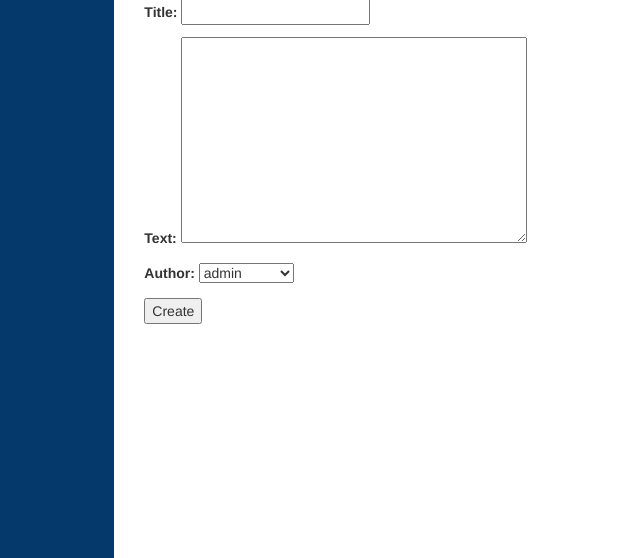
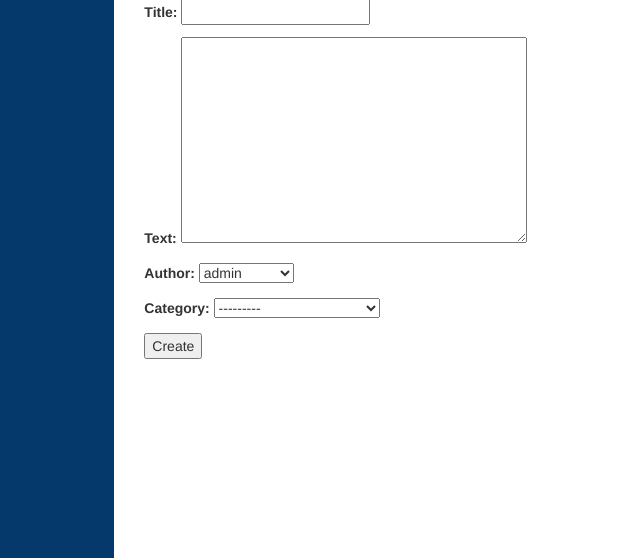
Before and after one commit to MaksudAkramov/Blog, a Django app: page /blog/create/ in a window 1280 px wide; the page is wider, and only the part inside the window is pictured. Shown: the part 153-711 px from the top of that part, without its empty margins (99-739 px from the left). Run offline with Django 3.2, Linux system fonts and the light colour scheme; a user stored in the database is signed in; data comes from the database, SQL or seed files in the repository; both versions use the stored data as it was after the commit; parts of the project's set-up code (start-up, migrations or seed data) failed here and were passed over; some libraries are stand-ins or nearby versions; some web fonts are replaced.

Commit message:
add like dislike, category list, fix auth and so on

```diff
--- a/blog/forms.py
+++ b/blog/forms.py
@@ -14,4 +14,4 @@ class PostForm(forms.ModelForm):
     author = models.ForeignKey(Account, on_delete=CASCADE)
     class Meta:
         model = Post
-        fields = ['title', 'text', 'author']
+        fields = ['title', 'text', 'author', 'category']
--- a/blog/urls.py
+++ b/blog/urls.py
@@ -7,12 +7,12 @@ from .views import AboutUsView, CategoryListView, PostDetailView, PostListView,
 
 urlpatterns = [
     path('', PostListView.as_view(), name='home'),
-    # path('', CategoryListView.as_view(), name='categories'),
+    path('', CategoryListView.as_view(), name='categories'),
     path('<int:pk>', PostDetailView.as_view(), name='post_detail'),
     path('create/', add_post, name='create'),
     path('<post_id>/comment', comment_post, name='comment'),
     path('<post_id>/like', like_post, name='like'),
     path('<post_id>/dislike', dislike_post, name='dislike'),
     path('aboutus', AboutUsView.as_view(), name='aboutus'),
-    path('news', CategoryListView.as_view(), name='category_news'),
+    # path('category/<slug:pk>', CategoryListView.as_view()
 ]
--- a/blog/views.py
+++ b/blog/views.py
@@ -32,17 +32,17 @@ class PostDetailView(LoginPermissionMixin, DetailView):
     def get_context_data(self, **kwargs):
         context = super().get_context_data()
         context['comment_form'] = CommentForm()
-        context['comment_list'] = Comment.objects.filter(post=self.object).order_by('-created_time')
+        context['comment_list'] = Comment.objects.filter(post=self.object).order_by('created_time')
 
         return context
 
-class CategoryListView(ListView):
+class CategoryListView(ListView,):
     model = Post
     template_name = 'blog/category_list.html'
     paginate_by = 6
 
     def get_queryset(self):
-       return Post.objects.filter(category=self.request.resolver_match.kwargs['pk']).order_by('-date')
+       return Post.objects.filter(category=self.request.resolver_match.kwargs['pk']).order_by('-created_time')
 
     def get_context_data(self, **kwargs):
         context = super().get_context_data(*kwargs)
--- a/templates/base.html
+++ b/templates/base.html
@@ -120,7 +120,7 @@
                             <li><a href="#section3">Photoseververe</a></li> -->
 
                             {% for c in category_list %}
-                            <li><a href="">{{c.name}}</a></li><br>
+                            <li><a href="#">{{c.name}}</a></li><br>
                             {% endfor %}
 
                         </ul><br>
```
Also changed, not shown: blog/migrations/0001_initial.py (deleted), blog/migrations/0002_category_dislike_like.py (deleted), blog/migrations/__init__.py (deleted), db.sqlite3, 1 other file.
